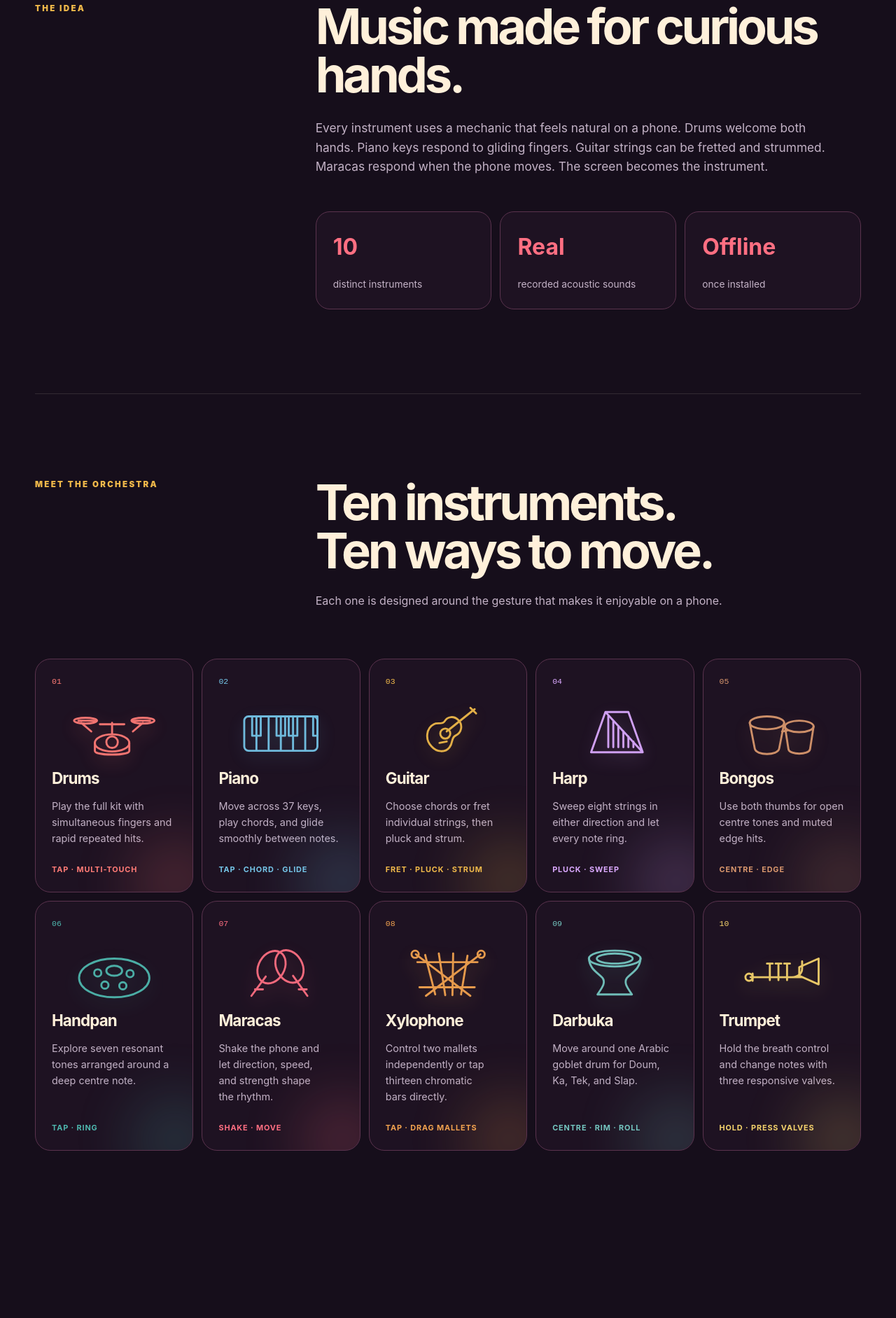
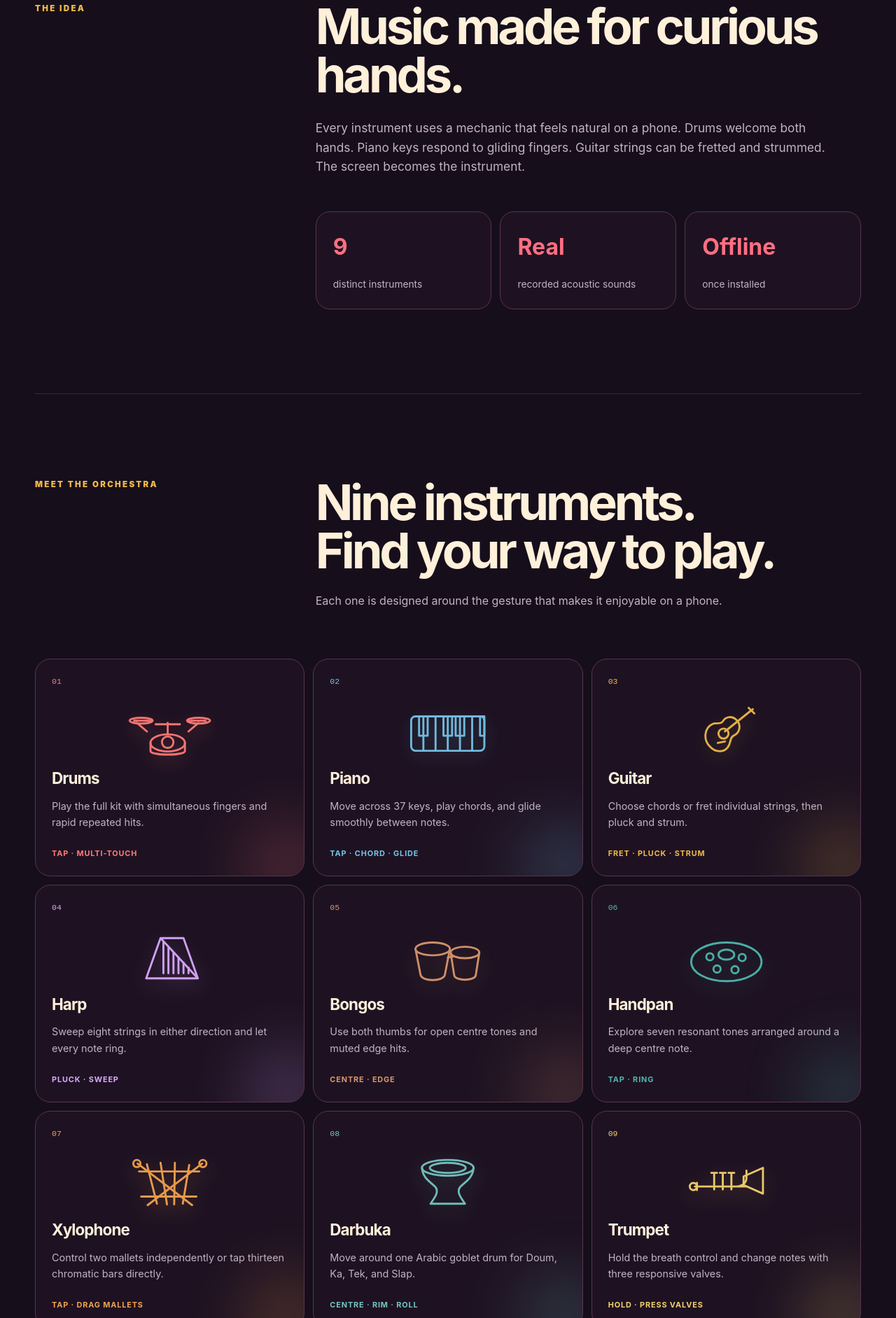
Before and after one commit to fadezdev/fadezdev.github.io, a plain HTML site: page pocket-orchestra/index.html in a window 1280 px wide. Shown: the part 917-2800 px from the top of the page at 70% size. Drawn offline with Linux system fonts and the light colour scheme.

Commit message:
Update Pocket Orchestra site for nine-instrument release

```diff
--- a/pocket-orchestra/index.html
+++ b/pocket-orchestra/index.html
@@ -5,13 +5,13 @@
     <meta name="viewport" content="width=device-width, initial-scale=1" />
     <meta
       name="description"
-      content="Pocket Orchestra is a touch-first musical playground for Android and Solana Seeker with ten playable instruments and layered performances."
+      content="Pocket Orchestra is a touch-first musical playground for Android and Solana Seeker with nine playable instruments and layered performances."
     />
     <meta name="theme-color" content="#160e1b" />
     <meta property="og:title" content="Pocket Orchestra" />
     <meta
       property="og:description"
-      content="Ten instruments. One pocket-sized stage. Built for expressive play on Android and Solana Seeker."
+      content="Nine instruments. One pocket-sized stage. Built for expressive play on Android and Solana Seeker."
     />
     <meta property="og:type" content="website" />
     <meta property="og:url" content="https://fadezdev.github.io/pocket-orchestra/" />
@@ -47,9 +47,6 @@
         </symbol>
         <symbol id="inst-handpan" viewBox="0 0 120 80">
           <ellipse cx="60" cy="45" rx="49" ry="27"/><ellipse cx="60" cy="35" rx="11" ry="7"/><circle cx="37" cy="38" r="5"/><circle cx="82" cy="39" r="5"/><circle cx="47" cy="55" r="5"/><circle cx="72" cy="56" r="5"/>
-        </symbol>
-        <symbol id="inst-maracas" viewBox="0 0 120 80">
-          <path d="m39 43-20 27m58-28 20 28"/><path d="M24 61h11m50 0h11"/><ellipse cx="47" cy="30" rx="18" ry="24" transform="rotate(30 47 30)"/><ellipse cx="72" cy="29" rx="18" ry="24" transform="rotate(-30 72 29)"/>
         </symbol>
         <symbol id="inst-xylophone" viewBox="0 0 120 80">
           <path d="m28 13 14 55M47 11l9 58M67 11l-1 58M87 14l-9 54M17 23h84M20 58h77"/><path d="M15 12 91 70m14-58L29 70"/><circle class="solid" cx="14" cy="12" r="5"/><circle class="solid" cx="106" cy="12" r="5"/>
@@ -88,7 +85,7 @@
           <h1>A whole orchestra.<br /><span>Right in your pocket.</span></h1>
           <p class="hero-intro">
             Pocket Orchestra turns your phone into a collection of expressive musical instruments.
-            Tap, sweep, slide, strum, and shake your way into a song—no lessons required.
+            Tap, sweep, slide, and strum your way into a song—no lessons required.
           </p>
           <div class="platform-note" aria-label="Platform information">
             <span>Android</span>
@@ -115,11 +112,11 @@
           <p>
             Every instrument uses a mechanic that feels natural on a phone. Drums welcome both
             hands. Piano keys respond to gliding fingers. Guitar strings can be fretted and strummed.
-            Maracas respond when the phone moves. The screen becomes the instrument.
+            The screen becomes the instrument.
           </p>
         </div>
         <div class="promise-points reveal">
-          <article><strong>10</strong><span>distinct instruments</span></article>
+          <article><strong>9</strong><span>distinct instruments</span></article>
           <article><strong>Real</strong><span>recorded acoustic sounds</span></article>
           <article><strong>Offline</strong><span>once installed</span></article>
         </div>
@@ -128,7 +125,7 @@
       <section class="instruments section" id="instruments">
         <div class="section-heading reveal">
           <p class="section-label">Meet the orchestra</p>
-          <h2>Ten instruments.<br />Ten ways to move.</h2>
+          <h2>Nine instruments.<br />Find your way to play.</h2>
           <p>Each one is designed around the gesture that makes it enjoyable on a phone.</p>
         </div>
 
@@ -139,10 +136,9 @@
           <article class="instrument-card harp reveal"><span>04</span><svg class="instrument-art" aria-hidden="true"><use href="#inst-harp" /></svg><h3>Harp</h3><p>Sweep eight strings in either direction and let every note ring.</p><b>Pluck · Sweep</b></article>
           <article class="instrument-card bongos reveal"><span>05</span><svg class="instrument-art" aria-hidden="true"><use href="#inst-bongos" /></svg><h3>Bongos</h3><p>Use both thumbs for open centre tones and muted edge hits.</p><b>Centre · Edge</b></article>
           <article class="instrument-card handpan reveal"><span>06</span><svg class="instrument-art" aria-hidden="true"><use href="#inst-handpan" /></svg><h3>Handpan</h3><p>Explore seven resonant tones arranged around a deep centre note.</p><b>Tap · Ring</b></article>
-          <article class="instrument-card maracas reveal"><span>07</span><svg class="instrument-art" aria-hidden="true"><use href="#inst-maracas" /></svg><h3>Maracas</h3><p>Shake the phone and let direction, speed, and strength shape the rhythm.</p><b>Shake · Move</b></article>
-          <article class="instrument-card xylophone reveal"><span>08</span><svg class="instrument-art" aria-hidden="true"><use href="#inst-xylophone" /></svg><h3>Xylophone</h3><p>Control two mallets independently or tap thirteen chromatic bars directly.</p><b>Tap · Drag mallets</b></article>
-          <article class="instrument-card darbuka reveal"><span>09</span><svg class="instrument-art" aria-hidden="true"><use href="#inst-darbuka" /></svg><h3>Darbuka</h3><p>Move around one Arabic goblet drum for Doum, Ka, Tek, and Slap.</p><b>Centre · Rim · Roll</b></article>
-          <article class="instrument-card trumpet reveal"><span>10</span><svg class="instrument-art" aria-hidden="true"><use href="#inst-trumpet" /></svg><h3>Trumpet</h3><p>Hold the breath control and change notes with three responsive valves.</p><b>Hold · Press valves</b></article>
+          <article class="instrument-card xylophone reveal"><span>07</span><svg class="instrument-art" aria-hidden="true"><use href="#inst-xylophone" /></svg><h3>Xylophone</h3><p>Control two mallets independently or tap thirteen chromatic bars directly.</p><b>Tap · Drag mallets</b></article>
+          <article class="instrument-card darbuka reveal"><span>08</span><svg class="instrument-art" aria-hidden="true"><use href="#inst-darbuka" /></svg><h3>Darbuka</h3><p>Move around one Arabic goblet drum for Doum, Ka, Tek, and Slap.</p><b>Centre · Rim · Roll</b></article>
+          <article class="instrument-card trumpet reveal"><span>09</span><svg class="instrument-art" aria-hidden="true"><use href="#inst-trumpet" /></svg><h3>Trumpet</h3><p>Hold the breath control and change notes with three responsive valves.</p><b>Hold · Press valves</b></article>
         </div>
       </section>
 
--- a/pocket-orchestra/styles.css
+++ b/pocket-orchestra/styles.css
@@ -143,7 +143,7 @@ h1 span { color: var(--coral); }
 .section-heading { display: grid; grid-template-columns: 0.45fr 1fr; gap: 50px; margin-bottom: 70px; }
 .section-heading h2 { grid-column: 2; }
 .section-heading > p:last-child { grid-column: 2; max-width: 620px; margin: -25px 0 0; color: var(--muted); }
-.instrument-grid { display: grid; grid-template-columns: repeat(5, 1fr); gap: 12px; }
+.instrument-grid { display: grid; grid-template-columns: repeat(3, 1fr); gap: 12px; }
 .instrument-card { position: relative; display: flex; min-height: 310px; padding: 23px; flex-direction: column; overflow: hidden; border: 1px solid var(--border); border-radius: 22px; background: var(--raised); transition: transform 180ms ease, border-color 180ms ease; }
 .instrument-card::after { position: absolute; right: -35px; bottom: -45px; width: 120px; height: 120px; border-radius: 50%; background: var(--card-accent); content: ""; filter: blur(45px); opacity: 0.23; }
 .instrument-card:hover { border-color: var(--card-accent); transform: translateY(-5px); }
@@ -153,7 +153,7 @@ h1 span { color: var(--coral); }
 .instrument-card h3 { margin: 2px 0 10px; font-size: 1.4rem; letter-spacing: -0.04em; }
 .instrument-card p { margin: 0; color: var(--muted); font-size: 0.9rem; }
 .instrument-card b { z-index: 1; margin-top: auto; padding-top: 25px; color: var(--card-accent); font-size: 0.68rem; letter-spacing: 0.08em; text-transform: uppercase; }
-.drums { --card-accent: #ff7b76; } .piano { --card-accent: #75c5e8; } .guitar { --card-accent: #f0b94a; } .harp { --card-accent: #dba9ff; } .bongos { --card-accent: #d9976d; } .handpan { --card-accent: #4eb7ae; } .maracas { --card-accent: #ff6f82; } .xylophone { --card-accent: #f3a34f; } .darbuka { --card-accent: #75c7c1; } .trumpet { --card-accent: #f5d36c; }
+.drums { --card-accent: #ff7b76; } .piano { --card-accent: #75c5e8; } .guitar { --card-accent: #f0b94a; } .harp { --card-accent: #dba9ff; } .bongos { --card-accent: #d9976d; } .handpan { --card-accent: #4eb7ae; } .xylophone { --card-accent: #f3a34f; } .darbuka { --card-accent: #75c7c1; } .trumpet { --card-accent: #f5d36c; }
 
 .recording { display: grid; grid-template-columns: 1fr 0.85fr; gap: clamp(55px, 9vw, 130px); align-items: center; }
 .recording-console { padding: 24px; border: 1px solid var(--border); border-radius: 28px; background: linear-gradient(145deg, var(--soft), var(--raised)); box-shadow: 0 35px 80px rgba(0,0,0,.35); transform: rotate(-1.5deg); }
```
Also changed, not shown: index.html (+1 -1 lines), pocket-orchestra/privacy.html (+1 -2 lines), 1 other file.
